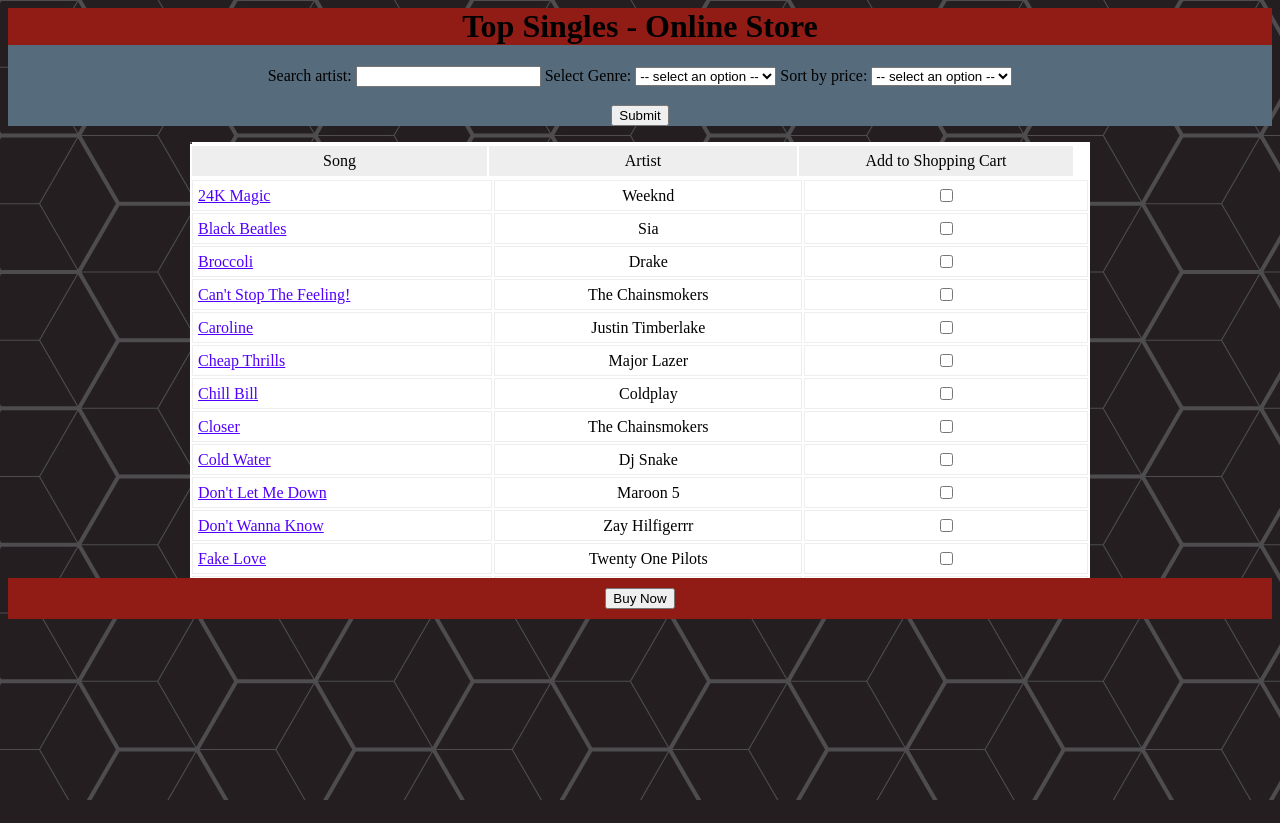
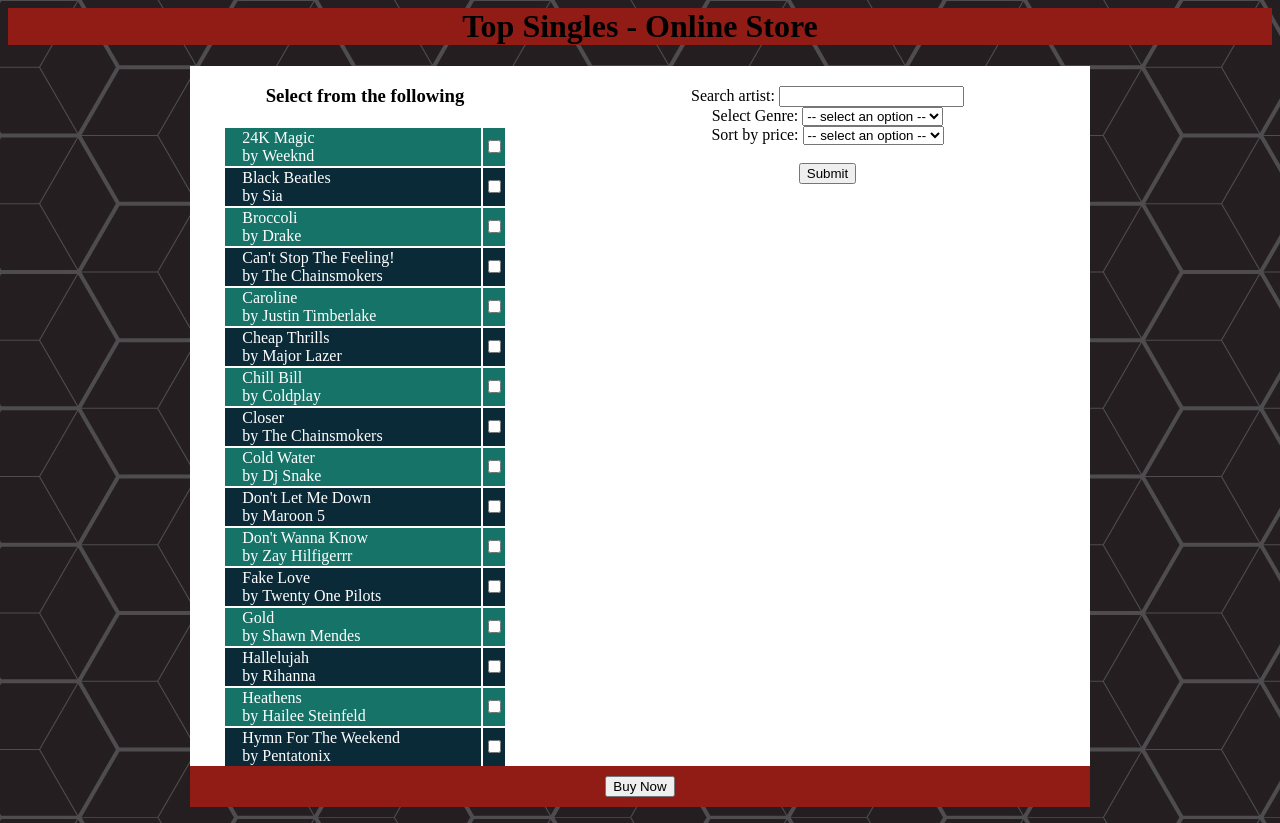
Before and after one commit to EddySigma/CST336Project, a PHP site: page / in a window 1280 px wide. Before the commit the page ends 800 px from the top, so only its background shows below. Run offline with PHP 8.4, Linux system fonts and the light colour scheme; data comes from the database, SQL or seed files in the repository.

Commit message:
changes made to fit the new style

```diff
--- a/public_html/css/theme.css
+++ b/public_html/css/theme.css
@@ -1,23 +1,30 @@
+table {
+  margin: 10px auto;
+  height:auto;
+  width: auto;
+  color: white;
+}
+
 
 #list, .show {display: none; }
 .hide:focus + .show {display: inline; }
 .hide:focus { display: none; }
 .hide:focus ~ #list { display:block; }
 
-label
-{
-	text-decoration:underline;
-	 color: #5100ff;
-}
+/*label*/ /* may want to uncomment this */
+/*{*/
+/*	text-decoration:underline;*/
+/*	 color: #5100ff;*/
+/*}*/
 
 
 img
 {
-  margin: 6px 12px 6px 0px;
   max-width: 200px;
   max-height: 200px;
   border:1px solid #021a40;
   opacity: 0.8;
+  margin: auto;
 }
 
 ul {
@@ -50,7 +57,7 @@
 }
 
 .container {
-  background-color:  #566B7C;
+  background-color: #24434F;
   margin: 0 auto;
   text-align: center;
 }
@@ -75,43 +82,39 @@
   padding-bottom: 10px;
 }
 
-
 body {
   background-image: url("../images/hexBackground.jpg");
 }
-.wrap {
-    width: auto;
+
+.songInfo {
+  text-decoration:none;
 }
 
-.wrap table {
-    width: auto;
-    table-layout: fixed;
+.tableContainer{
+  width: 350px;
+  height: 700px;
+  overflow: auto;
+  float: left;
 }
 
-table tr td {
-    padding: 5px;
-    border: 1px solid #eee;
-    width: 400px;
-    word-wrap: break-word;
+.userInput {
+  margin-left: 375px;
+  height:700px;
 }
 
-table.head tr td {
-    background: #eee;
+.separation {
+  padding: 20px;
+  text-align:center;
 }
 
-.inner_table {
-    height: 400px;
-    overflow-y: auto;
+tr:nth-child(even) {
+    background-color: #0B2A38;
 }
 
-.outer {
-	background-color:#911C16;
+tr:nth-child(odd) {
+    background-color: #167368;
 }
 
-.box
-{
-	 width:100px;
-	background-color:white;
-	border-color:black;
-	border-style:solid;
+h3 {
+  text-align:center;
 }
--- a/public_html/functions.php
+++ b/public_html/functions.php
@@ -1,17 +1,12 @@
 <?php
-// LINK TO GITHUB: https://github.com/EddySigma/ShoppingCarProject
-// LINK TO TRELLO: https://trello.com/b/ISB224wM/team-project
-// LINK TO SCHEME, STORY, AND MOCKUP: https://docs.google.com/document/d/1bLvSXYz2f04fX__txUaq6gRwudEKtYop4M7HvVejhRk/edit?usp=sharing
-
-
 
 // Used to connect to database.
 // Edit as needed
 function connectToDatabase()
 {
 	$servername = "localhost";
-	$username = "root";
-	$password = "fuckyeah";
+	$username = "garc2155";
+	$password = "";
 	$dbName = "MusicStore";
 
 	$dbConn = new PDO("mysql:host=$servername;dbname=$dbName",
@@ -28,8 +23,6 @@
 
 	$stmt = $dbConn -> prepare ($sql);
 	$stmt -> execute ();
-
-	echo "<table border=1px;>";
 
 	if( !($stmt -> fetch()) )
 		echo "<center><h1>Nothing found</h1></center>";
@@ -49,32 +42,25 @@
 
 	$stmt = $dbConn -> prepare ($sql);
 	$stmt -> execute ();
-	echo "<div class='inner-table'>";
-	//    <div class="inner_table">
 
 	echo "<table>";
 
-echo "
-<div class='wrap'>
-    <table class='head'>
-		<tr> <td style='width:400px'><center>Song</center></td>
+	echo "<th>Song</th>
+		    <th>Artist</th>
+		    <th>Genre</th>
+		    <th>Price</th>";
 
+	if( !($stmt -> fetch()) )
+		echo "<center><h1>Nothing found</h1></center>";
 
-		<td style='width:420px'><center>Artist</center></td>
+	else
+	{
 
-		<td>Price</td>
-		</tr>
-
-
-    </table>
-                <div class='inner_table'>
-
-        <table>
-
-";
-
+	// need a work around for this
+	$stmt = $dbConn -> prepare ($sql);
+	$stmt -> execute ();
+	$total = 0;
 	$i = 1;
-	$total = 0;
 	while ( $row = $stmt -> fetch() )
 	{
 		$name =  $row['name'];
@@ -84,60 +70,40 @@
 		$songID = $row['songID'];
 		$picLink = $row['pictureLink'];
 		$length = $row['length'];
+		$total += floatval($price);
+		echo "<tr><td>
 
-		echo "<tr>
 
-		<td>
-
-		<div class='songInfo'>
 	<label class='collapse' for='_$i'>$name </label>
 	<input id='_$i' type='checkbox'>
-		<div class='detailedInfo'>
+	<div>
 		<center><img src='$picLink'></center>
-			&emsp;Length:&nbsp;$length&nbsp; <br />
-			&emsp;Genre:&nbsp;$genre <br />
+		&emsp;Length:&nbsp;$length&nbsp;
+	</div>
 
-		</div>
-		</div>
+
 		</td>
 
-		<td><center>$artist</center></td>
+		<td>$artist</td>
+		<td>$genre</td>
 		<td>$$price</td>
 		</tr>";
+
 		$i++;
-		$total = $total + floatval($price);
 	}
 
-	echo "   </table>
-    </div>
-</div>";
+	echo "</table>";
+
+	}
 
 	return $total;
 }
 
 function printTable($stmt)
 {
-			echo "<div class='songDisplay'>";
-
-	echo "<div class='inner-table'>";
-	//    <div class="inner_table">
-
 	echo "<table>";
 
-echo "
-<div class='wrap'>
-    <table class='head'>
-		<tr> <td style='width:283px'><center>Song</center></td> <td
-		style='width:296px'><center>Artist</center></td> <td
-		style='width:262px'><center>Add to Shopping Cart</center></td>
-        </tr>
-    </table>
-                <div class='inner_table'>
-
-        <table>
-
-";
-
+	//echo printHeading();
 	$i = 1;
 	while ( $row = $stmt -> fetch() )
 	{
@@ -149,58 +115,41 @@
 		$picLink = $row['pictureLink'];
 		$length = $row['length'];
 
-		echo "<tr>
-
-		<td>
+		if($i%2 == 0) {
+			echo "<tr class='r2'>";
+		} else {
+			echo "<tr class='r1'>";
+		}
+		echo "<td>
 
 		<div class='songInfo'>
-		<label class='collapse' for='_$i'>$name </label>
+			<div class='titleAndArtist'>
+				<label class='collapse' for='_$i'>&emsp;$name<br />
+				&emsp;by&nbsp;$artist</label>
+
 				<input id='_$i' type='checkbox'>
 				<div class='detailedInfo'>
 					<center><img src='$picLink'></center>
 					&emsp;Length:&nbsp;$length&nbsp; <br />
 					&emsp;Genre:&nbsp;$genre <br />
-			&emsp;Price:&nbsp;$$price <br />
-
+					&emsp;$$price <br />
+				</div>
 			</div>
 		</div>
 		</td>
 
-		<td><center>$artist</center></td>
 		<td><center><input type='checkbox' name='songs[]' value=$songID><center></td>
 		</tr>";
 		$i++;
 	}
 
-	echo "   </table>
-    </div>
-</div></div>";
-
+	echo "</table>";
 }
 
-// functio otherFunction($stmt) {
-// 	while ( $row = $stmt -> fetch() )
-// 	{
-// 		$name =  $row['name'];
-// 		$artist = $row['artist'];
-// 		$genre = $row['genre'];
-// 		$price = $row['price'];
-// 		$songID = $row['songID'];
-// 		$picLink = $row['pictureLink'];
-// 		$length = $row['length'];
-
-// 		echo "<div class='songContainer'>";
-
-// 		echo "</div>";
-// 	}
-//}
 
 function printHeading()
 {
 	return "<th>Song</th>
-		    <th>Artist</th>
-		    "//<th>Genre</th>
-		    //<th>Price</th>
-		    ."<th>Add to shopping cart</th>";
+		    <th>Add To Cart</th>";
 }
 ?>
--- a/public_html/index.php
+++ b/public_html/index.php
@@ -1,17 +1,12 @@
 <?php
-	// LINK TO GITHUB: https://github.com/EddySigma/ShoppingCarProject
-	// LINK TO TRELLO: https://trello.com/b/ISB224wM/team-project
-	// LINK TO SCHEME
+
 	ini_set('session.cache_limiter','public');
 	session_cache_limiter(false);
 	session_start();
 
-	if (isset($_POST['buy']))
+	if (isset($_POST['songs']))
 	{
-		if(isset($_POST['songs']))
-			$_SESSION['shoppingCart'] = $_POST['songs'];
-		else
-			$_SESSION['shoppingCart'] = array();
+		$_SESSION['shoppingCart'] = $_POST['songs'];
 		header("Location: process.php");
 	}
 
@@ -23,6 +18,7 @@
 		<link rel="icon"
 		      type="image/png"
 		      href="images/favicon.ico">
+		<script class="jsbin" src="http://ajax.googleapis.com/ajax/libs/jquery/1/jquery.min.js"></script>
 	</head>
 	<link rel="stylesheet" type="text/css" href="css/theme.css">
 
@@ -34,38 +30,10 @@
 			<div class="titleSection">
 				<h1>Top Singles - Online Store</h1>
 			</div>
-
-			<form action="" method="POST"  >
-
-				Search artist:
-				<input type="text" name="artistName">
-
-			  	Select Genre:
-			  	<select name="genre">
-					<option disabled selected value> -- select an option -- </option>
-
-				    <option value=1>Hip-Hop</option>
-				    <option value=2>Rock</option>
-				    <option value=3>Pop</option>
-				    <option value=4>Country</option>
-			  	</select>
-
-			   	Sort by price:
-			   	<select name="sortPrice">
-					<option disabled selected value> -- select an option -- </option>
-
-			    	<option value="desc">high-low</option>
-			    	<option value="asc">low-high</option>
-			  	</select>
-
-			  	<br /><br />
-			  	<input type="submit" name="submit" value="Submit">
-			</form>
 		</div>
 
 		<!--
-		FORM SEARCH - END			echo "<div class='songDisplay'>";
-
+		FORM SEARCH - END
 		-->
 		<?php
 			include ('functions.php');
@@ -94,7 +62,7 @@
 			// Logic to deal with queries selected
 			if (isset($_POST['submit']) && atLeastOne())
 			{
-				if (isset($_POST['genre']))
+				if (isset($_POST['genre']) && $_POST['genre'] != "")
 				{
 					$sql.= " WHERE Genres.genreID=" . $_POST['genre'];
 					$genreSet = true;
@@ -127,13 +95,49 @@
 				$sql .= " ORDER BY Songs.name";
 
 			echo "<div class='songDisplay'>";
+			echo "<div class='tableContainer'>";
+			echo "<h3> Select from the following</h3>";
 			displayData($dbConn, $sql);
+			echo "</div>";
+			echo "
+			<div class='userInput'>
+				<div class='separation'>
+					<form action='' method='POST'  >
 
-			echo "</div>
-			 <div class='submitSection'>
-			 <input type='submit' name='buy' value='Buy Now'>
-			 </div>
-			 </form>";
+						Search artist:
+						<input type='text' name='artistName'>
+						<br />
+
+					  	Select Genre:
+					  	<select name='genre'>
+							<option disabled selected value> -- select an option -- </option>
+
+						    <option value=1>Hip-Hop</option>
+						    <option value=2>Rock</option>
+						    <option value=3>Pop</option>
+						    <option value=4>Country</option>
+					  	</select>
+						<br />
+
+					   	Sort by price:
+					   	<select name='sortPrice'>
+							<option disabled selected value> -- select an option -- </option>
+
+					    	<option value='desc'>high-low</option>
+					    	<option value='asc'>low-high</option>
+					  	</select>
+
+					  	<br /><br />
+					  	<input type='submit' name='submit' value='Submit'>
+					</form>
+				</div>
+			</div>
+			";
+			echo "<div class='submitSection'>";
+			echo "<input type='submit' name='buy' value='Buy Now'>";
+			echo "</div>";
+			echo "</form>";
+			echo "</div>";
 
 
 			function atLeastOne()
@@ -141,5 +145,6 @@
 				return isset($_POST['genre']) || isset($_POST['sortPrice']) || isset($_POST['artistName']);
 			}
 		?>
+
 	</body>
 </html>
```
Also changed, not shown: public_html/process.php (+20 -24 lines). Lines whose indentation alone changed are shown as unchanged.
